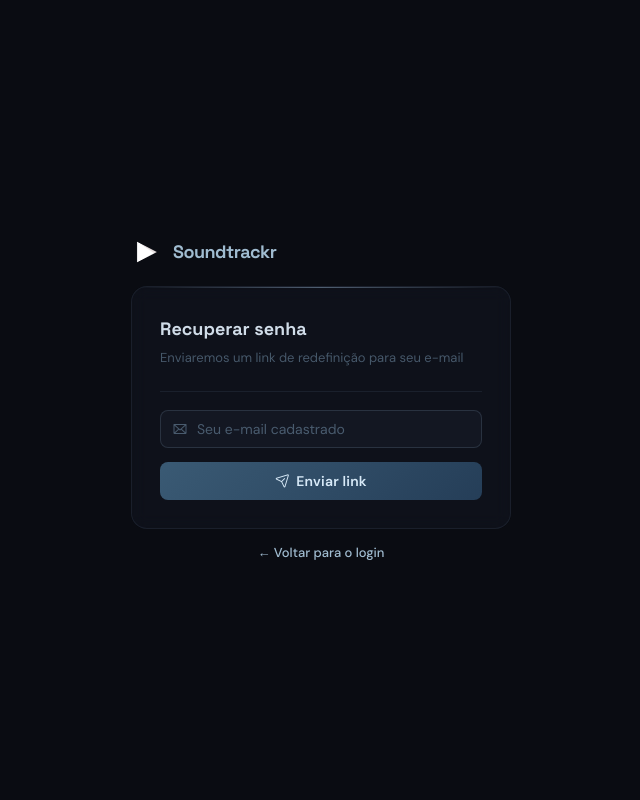
After one commit to yurikpz/trabalho-sistemas-distribuidos-soundtrackr, a Flask app: page /forgot-password in a window 1280 px wide. The commit adds this page. Shown: the whole page, without its empty margins (319-959 px from the left). Run offline with Flask 3, Linux system fonts and the light colour scheme; some libraries are stand-ins or nearby versions.

Commit message:
feat: sistema de recuperação de senha com e-mail

```diff
--- a/routes/auth.py
+++ b/routes/auth.py
@@ -2,8 +2,17 @@ from flask import Blueprint, request, jsonify, session, redirect, url_for, rende
 from werkzeug.security import generate_password_hash, check_password_hash
 from models import get_db
 import psycopg2.extras
+import secrets
+import smtplib
+import os
+from email.mime.text import MIMEText
+from datetime import datetime, timedelta
 
 bp = Blueprint('auth', __name__)
+
+
+def _cursor(conn):
+    return conn.cursor(cursor_factory=psycopg2.extras.RealDictCursor)
 
 
 # ── Registro ──────────────────────────────────────────────────────────────────
@@ -15,27 +24,28 @@ def register():
 
     data     = request.get_json(silent=True) or request.form
     username = data.get('username')
+    email    = data.get('email')
     password = data.get('password')
 
-    if not username or not password:
+    if not username or not email or not password:
         if request.content_type != 'application/json':
-            return render_template('register.html', error="Usuário e senha são obrigatórios")
-        return jsonify({'error': 'Usuário e senha obrigatórios'}), 400
+            return render_template('register.html', error="Preencha todos os campos")
+        return jsonify({'error': 'Todos os campos são obrigatórios'}), 400
 
     conn = get_db()
-    c    = conn.cursor()
+    c    = _cursor(conn)
     try:
         c.execute(
-            'INSERT INTO users (username, password) VALUES (%s, %s)',
-            (username, generate_password_hash(password))
+            'INSERT INTO users (username, email, password) VALUES (%s, %s, %s)',
+            (username, email, generate_password_hash(password))
         )
         conn.commit()
     except Exception:
         conn.rollback()
         conn.close()
         if request.content_type != 'application/json':
-            return render_template('register.html', error="Usuário já existe")
-        return jsonify({'error': 'Usuário já existe'}), 400
+            return render_template('register.html', error="Usuário ou e-mail já cadastrado")
+        return jsonify({'error': 'Usuário ou e-mail já cadastrado'}), 400
 
     conn.close()
     if request.content_type != 'application/json':
@@ -55,7 +65,7 @@ def login():
     password = data.get('password')
 
     conn = get_db()
-    c    = conn.cursor(cursor_factory=psycopg2.extras.RealDictCursor)
+    c    = _cursor(conn)
     c.execute('SELECT * FROM users WHERE username=%s', (username,))
     user = c.fetchone()
     conn.close()
@@ -80,3 +90,111 @@ def logout():
     if request.content_type != 'application/json':
         return redirect(url_for('auth.login'))
     return jsonify({'success': True})
+
+
+# ── Helper: envio de e-mail ───────────────────────────────────────────────────
+
+def send_reset_email(to_email, token):
+    mail_user = os.environ.get('MAIL_USERNAME')
+    mail_pass = os.environ.get('MAIL_PASSWORD')
+
+    if not mail_user or not mail_pass:
+        print(f"[DEV] Link de recuperação para {to_email}: /reset-password/{token}")
+        return False
+
+    reset_url = f"{os.environ.get('APP_URL', 'http://localhost:5000')}/reset-password/{token}"
+
+    body = f"""Olá!
+
+Você solicitou a recuperação de senha no Soundtrackr.
+
+Clique no link abaixo para criar uma nova senha (válido por 1 hora):
+
+{reset_url}
+
+Se você não solicitou isso, ignore este e-mail.
+
+— Soundtrackr
+"""
+
+    msg = MIMEText(body)
+    msg['Subject'] = 'Recuperação de senha — Soundtrackr'
+    msg['From']    = mail_user
+    msg['To']      = to_email
+
+    try:
+        with smtplib.SMTP('smtp.gmail.com', 587) as server:
+            server.starttls()
+            server.login(mail_user, mail_pass)
+            server.sendmail(mail_user, to_email, msg.as_string())
+        return True
+    except Exception as e:
+        print(f"Erro ao enviar e-mail: {e}")
+        return False
+
+
+# ── Esqueci a senha ───────────────────────────────────────────────────────────
+
+@bp.route('/forgot-password', methods=['GET', 'POST'])
+def forgot_password():
+    if request.method == 'GET':
+        return render_template('forgot_password.html')
+
+    email = request.form.get('email', '').strip()
+
+    conn = get_db()
+    c    = _cursor(conn)
+    c.execute('SELECT id, username FROM users WHERE email=%s', (email,))
+    user = c.fetchone()
+
+    if user:
+        token      = secrets.token_urlsafe(32)
+        expires_at = datetime.now() + timedelta(hours=1)
+
+        c.execute(
+            'INSERT INTO password_resets (user_id, token, expires_at) VALUES (%s, %s, %s)',
+            (user['id'], token, expires_at)
+        )
+        conn.commit()
+        send_reset_email(email, token)
+
+    conn.close()
+
+    # Sempre mostra a mesma mensagem, existindo o e-mail ou não (segurança)
+    return render_template('forgot_password.html', success=True)
+
+
+# ── Redefinir senha ───────────────────────────────────────────────────────────
+
+@bp.route('/reset-password/<token>', methods=['GET', 'POST'])
+def reset_password(token):
+    conn = get_db()
+    c    = _cursor(conn)
+    c.execute("""
+        SELECT * FROM password_resets
+        WHERE token=%s AND used=0 AND expires_at > NOW()
+    """, (token,))
+    reset_row = c.fetchone()
+
+    if not reset_row:
+        conn.close()
+        return render_template('reset_password.html', invalid=True)
+
+    if request.method == 'GET':
+        conn.close()
+        return render_template('reset_password.html', token=token)
+
+    password = request.form.get('password', '')
+    if len(password) < 4:
+        conn.close()
+        return render_template('reset_password.html', token=token, error="Senha muito curta")
+
+    c.execute(
+        'UPDATE users SET password=%s WHERE id=%s',
+        (generate_password_hash(password), reset_row['user_id'])
+    )
+    c.execute('UPDATE password_resets SET used=1 WHERE token=%s', (token,))
+    conn.commit()
+    conn.close()
+
+    return redirect(url_for('auth.login'))
--- /dev/null
+++ b/templates/forgot_password.html
@@ -0,0 +1,76 @@
+<!doctype html>
+<html lang="pt-BR">
+<head>
+  <meta charset="utf-8">
+  <title>Recuperar senha — Soundtrackr</title>
+  <link rel="stylesheet" href="/static/css/style.css">
+  <link rel="icon" type="image/png" href="/static/img/logo.png">
+  <script src="https://unpkg.com/@phosphor-icons/web@2.1.1/src/index.js"></script>
+  <style>
+    body { min-height: 100vh; display: flex; align-items: center; justify-content: center; padding: 24px; }
+    .auth-wrap { width: 100%; max-width: 380px; display: flex; flex-direction: column; gap: 14px; }
+    .auth-logo { display: flex; align-items: center; gap: 10px; margin-bottom: 4px; }
+    .auth-logo img { width: 32px; height: 32px; border-radius: 7px; }
+    .auth-logo-name { font-family: 'Space Grotesk', sans-serif; font-weight: 700; font-size: 18px; letter-spacing: -0.5px; color: var(--chrome-lt); }
+    .auth-sub { font-size: 13px; color: var(--text-3); margin-bottom: 4px; }
+    .auth-divider { height: 1px; background: var(--border); margin: 4px 0; }
+    .input-wrap { position: relative; display: flex; align-items: center; }
+    .input-wrap i { position: absolute; left: 12px; color: var(--text-3); font-size: 16px; pointer-events: none; }
+    .input-wrap .input { width: 100%; padding-left: 36px; }
+    .full-btn { width: 100%; justify-content: center; padding: 10px; font-size: 14px; }
+    .auth-footer { font-size: 13px; color: var(--text-3); text-align: center; }
+    .auth-footer a { color: var(--chrome-lt); font-weight: 500; }
+    .success-box {
+      display: flex; align-items: flex-start; gap: 10px;
+      padding: 12px 14px; background: rgba(80,200,140,0.08);
+      border: 1px solid rgba(80,200,140,0.25); border-radius: var(--radius-sm);
+      font-size: 13px; color: var(--text-2); line-height: 1.5;
+    }
+  </style>
+</head>
+<body>
+
+  <div class="auth-wrap">
+    <div class="auth-logo">
+      <img src="/static/img/logo.png" alt="Logo">
+      <span class="auth-logo-name">Soundtrackr</span>
+    </div>
+
+    <div class="glass" style="padding: 28px; display: flex; flex-direction: column; gap: 14px;">
+      <div>
+        <h1 style="font-family:'Space Grotesk',sans-serif; font-size:18px; font-weight:700; color:var(--text-1); margin-bottom:4px">
+          Recuperar senha
+        </h1>
+        <p class="auth-sub">Enviaremos um link de redefinição para seu e-mail</p>
+      </div>
+
+      <div class="auth-divider"></div>
+
+      {% if success %}
+        <div class="success-box">
+          <i class="ph ph-check-circle" style="font-size:18px;color:#50c88c;flex-shrink:0"></i>
+          <div>
+            Se esse e-mail estiver cadastrado, você receberá um link de recuperação em instantes.
+          </div>
+        </div>
+      {% else %}
+        <form method="POST" style="display:flex; flex-direction:column; gap:10px;">
+          <div class="input-wrap">
+            <i class="ph ph-envelope"></i>
+            <input type="email" name="email" class="input" placeholder="Seu e-mail cadastrado" required autocomplete="email">
+          </div>
+          <button type="submit" class="btn-primary full-btn" style="margin-top:4px">
+            <i class="ph ph-paper-plane-tilt" style="font-size:15px"></i>
+            Enviar link
+          </button>
+        </form>
+      {% endif %}
+    </div>
+
+    <div class="auth-footer">
+      <a href="/login">← Voltar para o login</a>
+    </div>
+  </div>
+
+</body>
+</html>
--- a/templates/login.html
+++ b/templates/login.html
@@ -139,7 +139,9 @@
           Entrar
         </button>
       </form>
-
+  <div style="text-align:right; margin-top:-4px">
+    <a href="/forgot-password" style="font-size:12px; color:var(--text-3)">Esqueci minha senha</a>
+  </div>
       {% if error %}
         <div class="auth-error">{{ error }}</div>
       {% endif %}
--- a/templates/register.html
+++ b/templates/register.html
@@ -92,7 +92,6 @@
       <img src="/static/img/logo.png" alt="Logo">
       <span class="auth-logo-name">Soundtrackr</span>
     </div>
-
     <div class="glass" style="padding: 28px; display: flex; flex-direction: column; gap: 14px;">
 
       <div>
@@ -108,6 +107,10 @@
   <div class="input-wrap">
     <i class="ph ph-user"></i>
     <input type="text" name="username" class="input" placeholder="Usuário" required autocomplete="username">
+  </div>
+  <div class="input-wrap">
+    <i class="ph ph-envelope"></i>
+    <input type="email" name="email" class="input" placeholder="E-mail" required autocomplete="email">
   </div>
   <div class="input-wrap">
     <i class="ph ph-lock"></i>
```
Also changed, not shown: models.py (+21 -0 lines), templates/reset_password.html (added, +79 -0 lines), 2 other files. Lines whose indentation alone changed are shown as unchanged.
